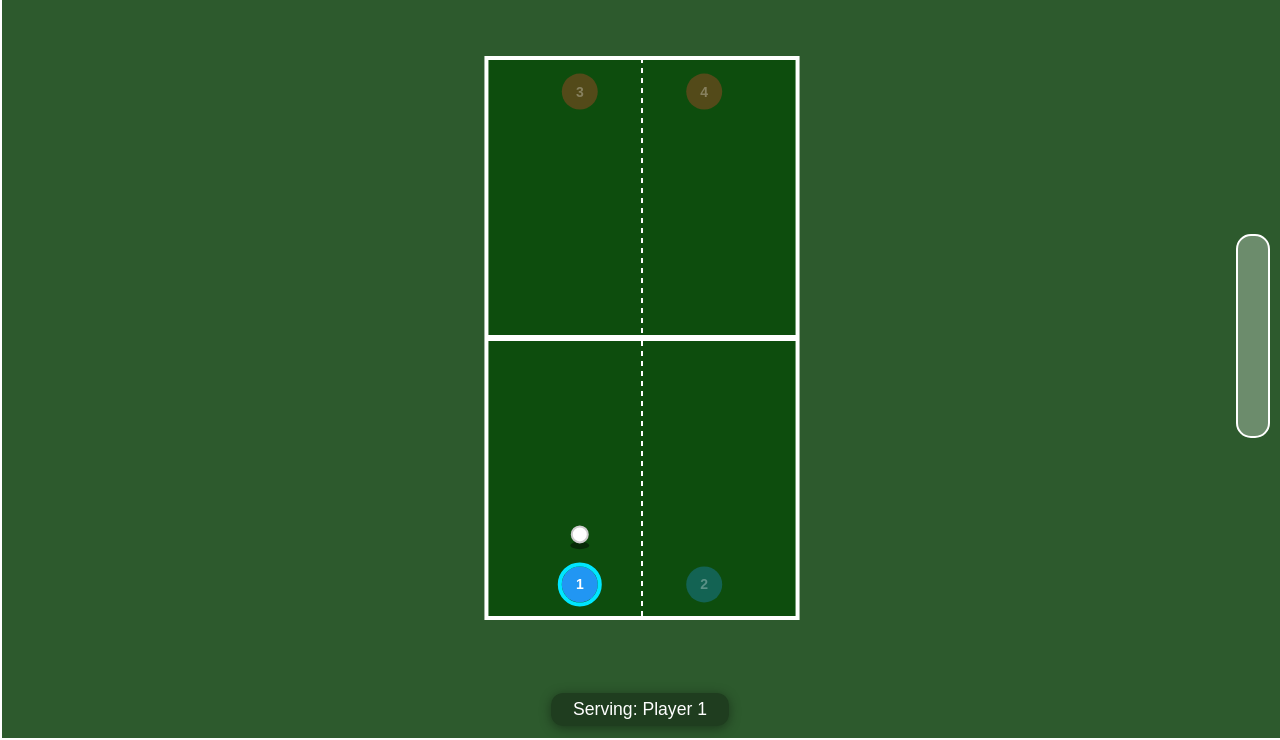
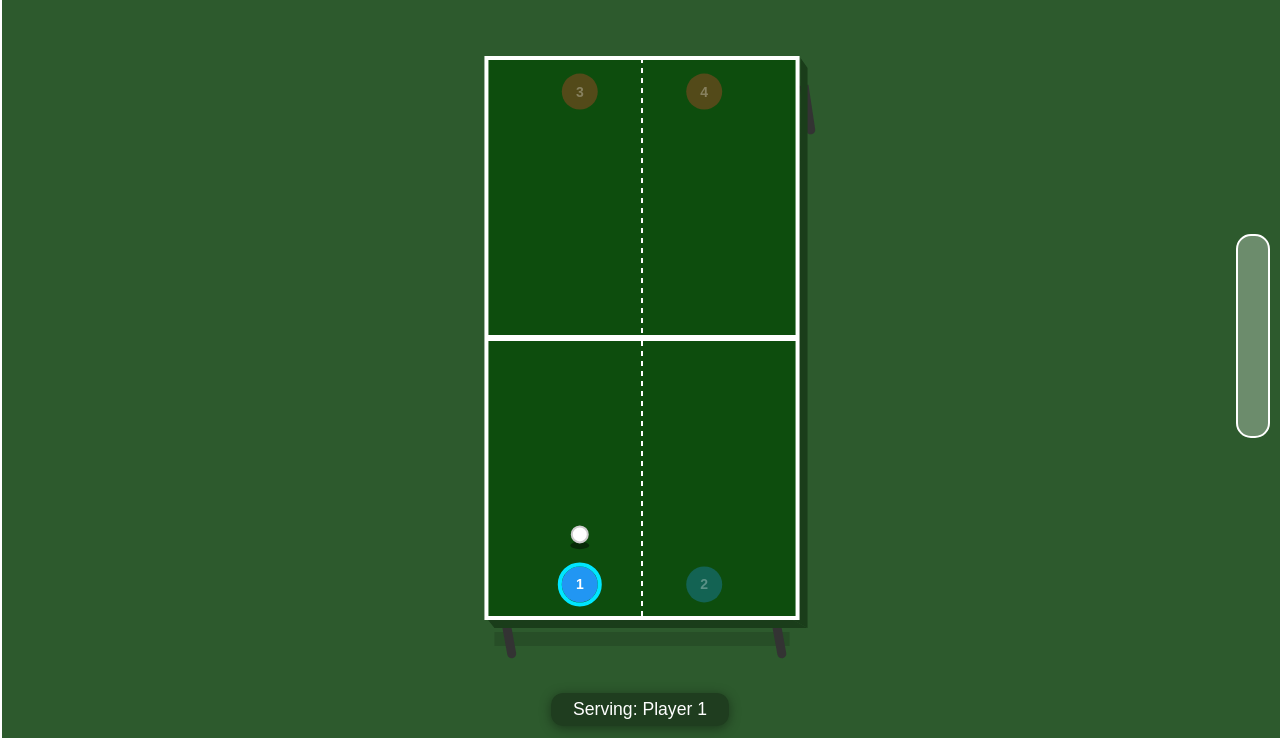
Before and after one commit to bsinkule/ping-pong-ai-game, a website: page doubles_ping_pong.html in a window 1280 px wide. Shown: the part 64-804 px from the top of the page. Drawn offline with Linux system fonts and the light colour scheme.

Commit message:
added table legs, table shadow, table sides

```diff
--- a/doubles_ping_pong.html
+++ b/doubles_ping_pong.html
@@ -549,11 +549,88 @@
       }
 
       function drawTable() {
-        // Table surface
+        const sideHeight = 10;
+
+        // 1. Draw the back right leg FIRST
+        ctx.fillStyle = "#333";
+        const legWidth = 9;
+        const legHeight = 50;
+        const backRightLegX = table.x + table.width + 2;
+        const backRightLegY = table.y + sideHeight + 18;
+        const backRightLegAngle = -0.15;
+        function drawLeg(x, y, angle, height = legHeight) {
+          ctx.save();
+          ctx.translate(x, y);
+          ctx.rotate(angle);
+          ctx.beginPath();
+          ctx.rect(0, 0, legWidth, height - 5);
+          ctx.arc(legWidth / 2, height - 5, legWidth / 2, 0, Math.PI, false);
+          ctx.closePath();
+          ctx.fill();
+          ctx.restore();
+        }
+        drawLeg(backRightLegX, backRightLegY, backRightLegAngle, legHeight);
+
+        // 2. Draw the right side polygon (this will cover the top of the leg)
+        ctx.fillStyle = "#1a3d1a";
+        ctx.beginPath();
+        ctx.moveTo(table.x + table.width + 3, table.y); // top right of table
+        ctx.lineTo(table.x + table.width + sideHeight, table.y + sideHeight); // bevel
+        ctx.lineTo(
+          table.x + table.width + sideHeight,
+          table.y + table.height + sideHeight
+        );
+        ctx.lineTo(table.x + table.width - 8, table.y + table.height);
+        ctx.lineTo(table.x + table.width, table.y + table.height);
+        ctx.closePath();
+        ctx.fill();
+
+        // 3. Table shadow (subtle, rectangular, slightly offset)
+        ctx.save();
+        ctx.globalAlpha = 0.13;
+        ctx.fillStyle = "#000";
+        ctx.fillRect(
+          table.x + 8,
+          table.y + table.height + sideHeight + 4,
+          table.width - 16,
+          14
+        );
+        ctx.restore();
+
+        // 4. Draw the other legs (front left, front right)
+        ctx.fillStyle = "#333";
+        const legAngle = -0.18;
+        drawLeg(
+          table.x + 16,
+          table.y + table.height + sideHeight,
+          legAngle,
+          32
+        );
+        drawLeg(
+          table.x + table.width - 16 - legWidth,
+          table.y + table.height + sideHeight,
+          legAngle,
+          32
+        );
+
+        // 5. Draw the front side polygon
+        ctx.fillStyle = "#1a3d1a";
+        ctx.beginPath();
+        ctx.moveTo(table.x, table.y + table.height);
+        ctx.lineTo(table.x + table.width - 8, table.y + table.height);
+        ctx.lineTo(
+          table.x + table.width + sideHeight,
+          table.y + table.height + sideHeight
+        );
+        ctx.lineTo(table.x + 8, table.y + table.height + sideHeight);
+        ctx.closePath();
+        ctx.fill();
+
+        // 6. Table top (drawn after sides)
         ctx.fillStyle = "#0d4d0d";
         ctx.fillRect(table.x, table.y, table.width, table.height);
 
-        // Table border
+        // 7. Table border
         ctx.strokeStyle = "#fff";
         ctx.lineWidth = 4;
         ctx.strokeRect(table.x, table.y, table.width, table.height);
@@ -586,7 +663,7 @@
             ctx.globalAlpha = 0.5 * (1 - elapsed / 900) + 0.3;
             ctx.beginPath();
             ctx.arc(bouncePing.x, bouncePing.y, radius, 0, Math.PI * 2);
-            ctx.fillStyle = "#eee8"; // subtle light grey, semi-transparent
+            ctx.fillStyle = "#eee8";
             ctx.fill();
             ctx.globalAlpha = 1 - elapsed / 900;
             ctx.lineWidth = 5;
```
